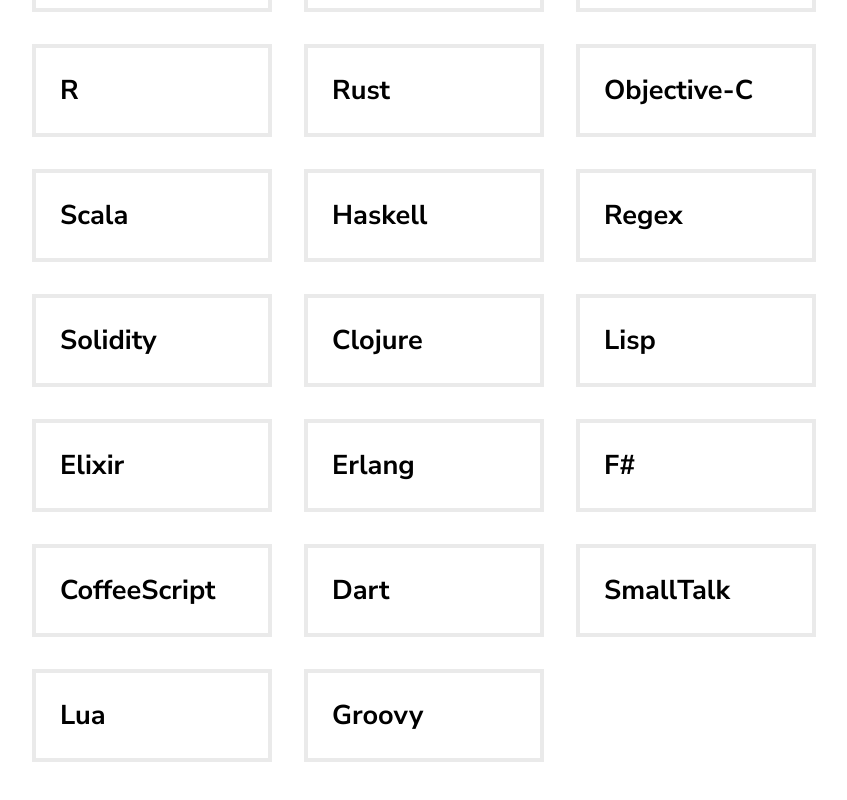
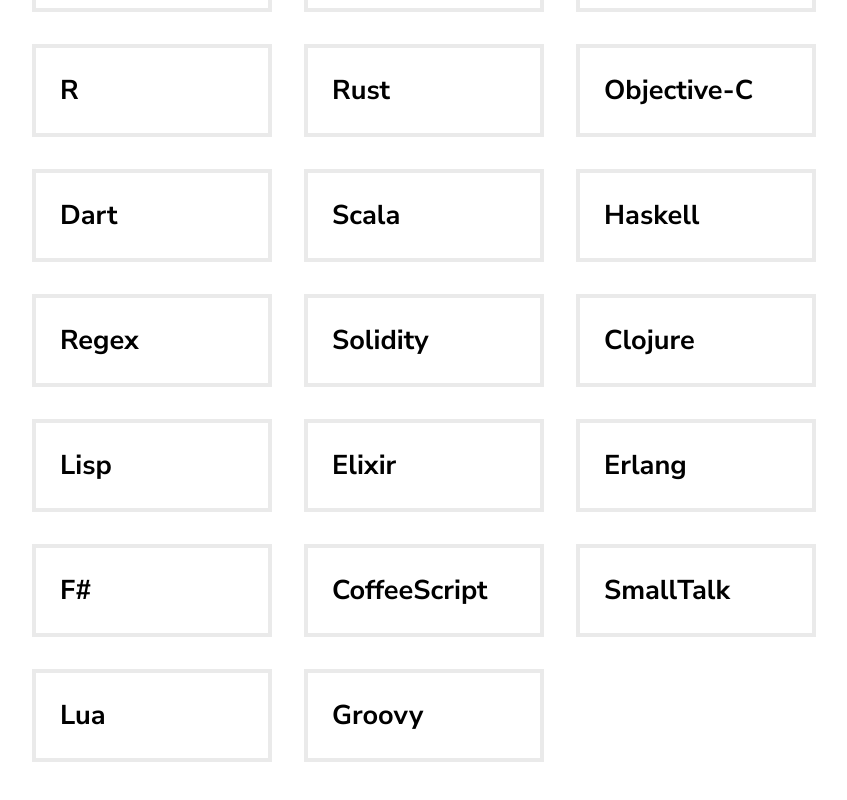
Before and after one commit to enokcollective/koans.in, a React (Create React App) app: page / in a window 1280 px wide. Shown: the part 708-1508 px from the top of the page, without its empty margins (216-1063 px from the left). Built offline with nearby package versions, Linux system fonts and the light colour scheme.

Commit message:
Update App.js

```diff
--- a/src/App.js
+++ b/src/App.js
@@ -20,6 +20,7 @@
       {name: "R", url: "https://github.com/enokcollective/r-koans"},
       {name: "Rust", url: "https://github.com/enokcollective/rust-koans"},
       {name: "Objective-C", url: "https://github.com/enokcollective/objective-c-koans"},
+      {name: "Dart", url: "https://github.com/enokcollective/dart-koans"},
       {name: "Scala", url: "https://github.com/enokcollective/scala-koans"},
       {name: "Haskell", url: "https://github.com/enokcollective/haskell-koans"},
       {name: "Regex", url: "https://github.com/enokcollective/regex-koans"},
@@ -30,7 +31,6 @@
       {name: "Erlang", url: "https://github.com/enokcollective/erlang-koans"},
       {name: "F#", url: "https://github.com/enokcollective/f-sharp-koans"},
       {name: "CoffeeScript", url: "https://github.com/enokcollective/coffeescript-koans"},
-      {name: "Dart", url: "https://github.com/enokcollective/dart-koans"},
       {name: "SmallTalk", url: "https://github.com/enokcollective/smalltalk-koans"},
       {name: "Lua", url: "https://github.com/enokcollective/lua-koans"},
       {name: "Groovy", url: "https://github.com/enokcollective/groovy-koans"},
```
